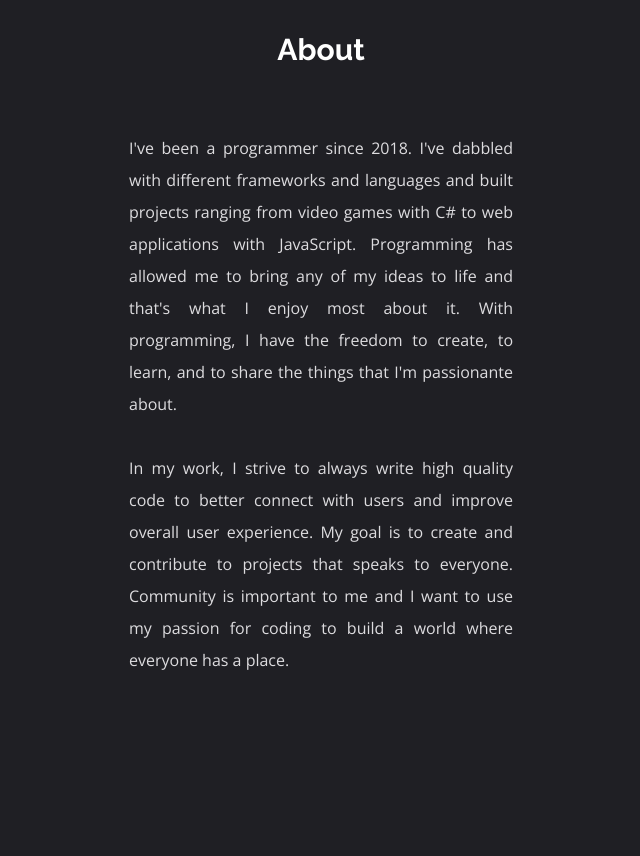
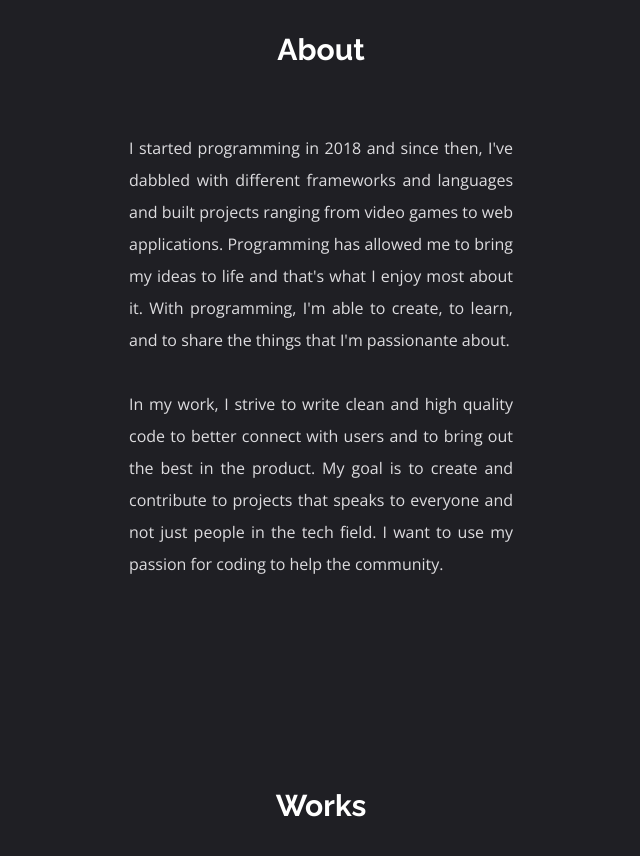
Before and after one commit to richpineapple/briantran, a website: page index.html in a window 1280 px wide. Shown: the part 700-1556 px from the top of the page, without its empty margins (319-959 px from the left). Drawn offline with nearby package versions, Linux system fonts and the light colour scheme.

Commit message:
Update about

```diff
--- a/index.html
+++ b/index.html
@@ -33,9 +33,9 @@
         <h1 class="mt-52 mb-16 text-center font-bold text-3xl">About</h1>
         <article class="my-12 mx-auto max-w-xs sm:max-w-sm text-justify">
             <p class="font-text font-light text-text">
-                I've been a programmer since 2018. I've dabbled with different frameworks and languages and built projects ranging from video games with C# to web applications with JavaScript. Programming has allowed me to bring any of my ideas to life and that's what I enjoy most about it. With programming, I have the freedom to create, to learn, and to share the things that I'm passionante about.
+                I started programming in 2018 and since then, I've dabbled with different frameworks and languages and built projects ranging from video games to web applications. Programming has allowed me to bring my ideas to life and that's what I enjoy most about it. With programming, I'm able to create, to learn, and to share the things that I'm passionante about.
                 <br><br>
-                In my work, I strive to always write high quality code to better connect with users and improve overall user experience. My goal is to create and contribute to projects that speaks to everyone. Community is important to me and I want to use my passion for coding to build a world where everyone has a place.
+                In my work, I strive to write clean and high quality code to better connect with users and to bring out the best in the product. My goal is to create and contribute to projects that speaks to everyone and not just people in the tech field. I want to use my passion for coding to help the community.
              </p>
         </article>
     </section>
```
